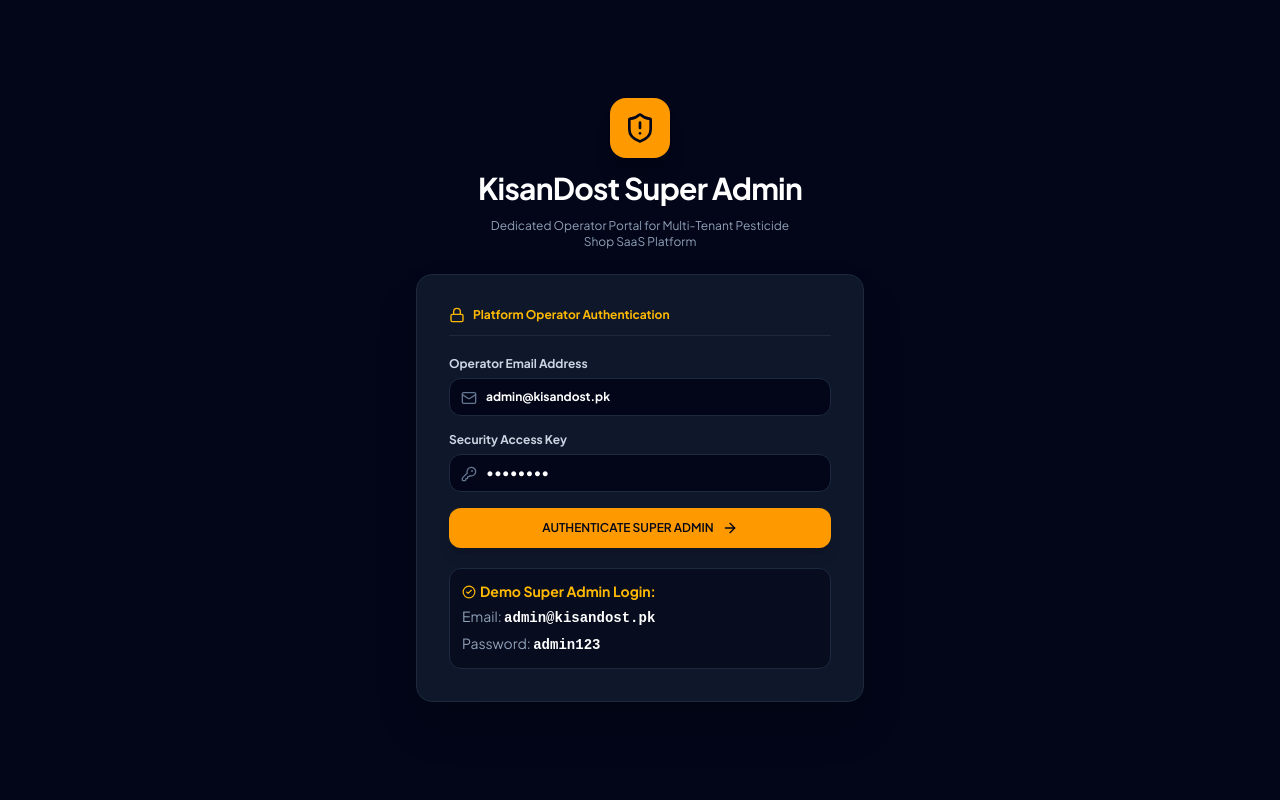
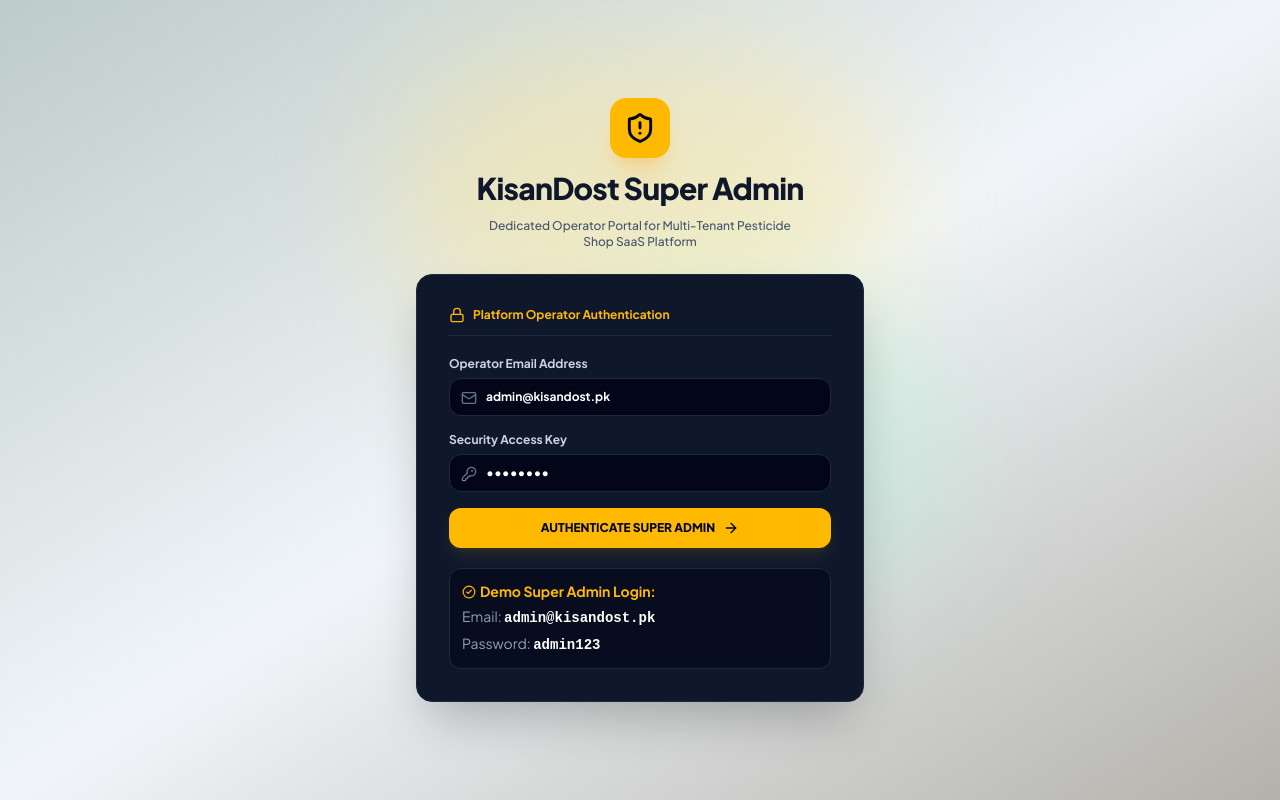
Before and after one commit to maazyasin369-ctrl/Kisandost-POS, a Next.js app: page /admin/login in a window 1280 px wide. Built offline with nearby package versions, Linux system fonts and the light colour scheme.

Commit message:
Apply soft light agri background with dark black and yellow card contrast

```diff
--- a/src/app/(auth)/login/page.tsx
+++ b/src/app/(auth)/login/page.tsx
@@ -30,19 +30,22 @@
   }
 
   return (
-    <div className="min-h-screen bg-slate-950 flex items-center justify-center p-4 text-slate-100">
+    <div className="min-h-screen bg-gradient-to-br from-emerald-50/80 via-slate-100 to-amber-50/70 relative flex items-center justify-center p-4 text-slate-900 font-jakarta overflow-hidden">
+      {/* Soft ambient background glow */}
+      <div className="absolute top-1/4 left-1/2 -translate-x-1/2 -translate-y-1/2 w-[500px] h-[300px] bg-amber-200/40 blur-3xl pointer-events-none rounded-full" />
+      <div className="absolute bottom-1/4 right-1/4 w-[400px] h-[300px] bg-emerald-200/30 blur-3xl pointer-events-none rounded-full" />
 
-      <div className="relative w-full max-w-md">
+      <div className="relative w-full max-w-md z-10">
         {/* Logo & Brand */}
         <div className="text-center mb-8">
-          <div className="inline-flex items-center justify-center w-16 h-16 bg-amber-400 text-slate-950 rounded-2xl shadow-xl shadow-amber-400/10 mb-4">
+          <div className="inline-flex items-center justify-center w-16 h-16 bg-amber-400 text-slate-950 rounded-2xl shadow-xl shadow-amber-500/20 mb-4">
             <Store className="w-8 h-8 text-slate-950" strokeWidth={2.2} />
           </div>
-          <h1 className="text-2xl font-extrabold text-white tracking-tight">KisanDost POS</h1>
-          <p className="text-slate-400 text-sm mt-1">Pesticide &amp; Agri Shop Management</p>
+          <h1 className="text-2xl font-extrabold text-slate-900 tracking-tight">KisanDost POS</h1>
+          <p className="text-slate-600 text-sm mt-1 font-medium">Pesticide &amp; Agri Shop Management</p>
         </div>
 
-        {/* Login Card */}
+        {/* Login Card (Kept Black & Yellow) */}
         <div className="bg-slate-900 rounded-2xl shadow-2xl overflow-hidden border border-slate-800">
           {/* Card Header */}
           <div className="bg-slate-950 px-6 py-4 border-b border-slate-800">
@@ -163,8 +166,8 @@
           </div>
         </div>
 
-        <p className="text-center text-slate-400 text-xs mt-6">
-          Super Admin operator? <Link href="/admin/login" className="text-amber-400 underline font-bold hover:text-amber-300">Sign in here</Link>
+        <p className="text-center text-slate-600 text-xs mt-6 font-medium">
+          Super Admin operator? <Link href="/admin/login" className="text-amber-600 underline font-bold hover:text-amber-700">Sign in here</Link>
         </p>
       </div>
     </div>
--- a/src/app/(auth)/signup/page.tsx
+++ b/src/app/(auth)/signup/page.tsx
@@ -20,18 +20,22 @@
   }
 
   return (
-    <div className="min-h-screen bg-slate-950 flex items-center justify-center p-4 text-slate-100">
+    <div className="min-h-screen bg-gradient-to-br from-emerald-50/80 via-slate-100 to-amber-50/70 relative flex items-center justify-center p-4 text-slate-900 font-jakarta overflow-hidden">
+      {/* Soft ambient background glow */}
+      <div className="absolute top-1/4 left-1/2 -translate-x-1/2 -translate-y-1/2 w-[500px] h-[300px] bg-amber-200/40 blur-3xl pointer-events-none rounded-full" />
+      <div className="absolute bottom-1/4 right-1/4 w-[400px] h-[300px] bg-emerald-200/30 blur-3xl pointer-events-none rounded-full" />
 
-      <div className="relative w-full max-w-lg">
+      <div className="relative w-full max-w-lg z-10">
         {/* Logo */}
         <div className="text-center mb-8">
-          <div className="inline-flex items-center justify-center w-16 h-16 bg-amber-400 text-slate-950 rounded-2xl shadow-xl shadow-amber-400/10 mb-4">
+          <div className="inline-flex items-center justify-center w-16 h-16 bg-amber-400 text-slate-950 rounded-2xl shadow-xl shadow-amber-500/20 mb-4">
             <Store className="w-8 h-8 text-slate-950" strokeWidth={2.2} />
           </div>
-          <h1 className="text-2xl font-extrabold text-white tracking-tight">Register Your Agri Shop</h1>
-          <p className="text-slate-400 text-sm mt-1">Start your 30-day free trial — no credit card required</p>
+          <h1 className="text-2xl font-extrabold text-slate-900 tracking-tight">Register Your Agri Shop</h1>
+          <p className="text-slate-600 text-sm mt-1 font-medium">Start your 30-day free trial — no credit card required</p>
         </div>
 
+        {/* Signup Card (Kept Black & Yellow) */}
         <div className="bg-slate-900 rounded-2xl shadow-2xl overflow-hidden border border-slate-800">
           {/* Header */}
           <div className="bg-slate-950 px-6 py-4 border-b border-slate-800">
--- a/src/app/admin/login/page.tsx
+++ b/src/app/admin/login/page.tsx
@@ -28,26 +28,30 @@
   };
 
   return (
-    <div className="min-h-screen bg-slate-950 flex flex-col items-center justify-center p-4 text-slate-100 font-jakarta">
-      <div className="max-w-md w-full space-y-6">
+    <div className="min-h-screen bg-gradient-to-br from-emerald-50/80 via-slate-100 to-amber-50/70 relative flex flex-col items-center justify-center p-4 text-slate-900 font-jakarta overflow-hidden">
+      {/* Soft ambient background glow */}
+      <div className="absolute top-1/4 left-1/2 -translate-x-1/2 -translate-y-1/2 w-[500px] h-[300px] bg-amber-200/40 blur-3xl pointer-events-none rounded-full" />
+      <div className="absolute bottom-1/4 right-1/4 w-[400px] h-[300px] bg-emerald-200/30 blur-3xl pointer-events-none rounded-full" />
+
+      <div className="max-w-md w-full space-y-6 relative z-10">
 
         {/* Logo & Header */}
         <div className="text-center space-y-3">
-          <div className="inline-flex p-3.5 bg-amber-500 text-slate-950 rounded-2xl shadow-xl">
-            <ShieldAlert className="w-8 h-8" />
+          <div className="inline-flex p-3.5 bg-amber-400 text-slate-950 rounded-2xl shadow-xl shadow-amber-500/20">
+            <ShieldAlert className="w-8 h-8 text-slate-950" strokeWidth={2.2} />
           </div>
-          <h1 className="text-2xl sm:text-3xl font-bold text-white tracking-tight">
+          <h1 className="text-2xl sm:text-3xl font-extrabold text-slate-900 tracking-tight">
             KisanDost Super Admin
           </h1>
-          <p className="text-xs text-slate-400 max-w-xs mx-auto">
+          <p className="text-xs text-slate-600 max-w-xs mx-auto font-medium">
             Dedicated Operator Portal for Multi-Tenant Pesticide Shop SaaS Platform
           </p>
         </div>
 
-        {/* Login Card */}
+        {/* Login Card (Kept Black & Yellow) */}
         <div className="bg-slate-900 border border-slate-800 rounded-2xl p-6 sm:p-8 shadow-2xl space-y-5">
           <div className="flex items-center space-x-2 pb-3 border-b border-slate-800 text-amber-400 font-bold text-xs">
-            <Lock className="w-4 h-4" />
+            <Lock className="w-4 h-4 text-amber-400" />
             <span>Platform Operator Authentication</span>
           </div>
 
@@ -68,7 +72,7 @@
                   onChange={(e) => setEmail(e.target.value)}
                   placeholder="admin@kisandost.pk"
                   required
-                  className="w-full pl-9 pr-4 py-2.5 bg-slate-950 border border-slate-800 rounded-xl text-xs font-bold text-white focus:outline-none focus:border-amber-500"
+                  className="w-full pl-9 pr-4 py-2.5 bg-slate-950 border border-slate-800 rounded-xl text-xs font-bold text-white focus:outline-none focus:border-amber-400 focus:ring-2 focus:ring-amber-400/20"
                 />
               </div>
             </div>
@@ -83,7 +87,7 @@
                   onChange={(e) => setPassword(e.target.value)}
                   placeholder="••••••••"
                   required
-                  className="w-full pl-9 pr-4 py-2.5 bg-slate-950 border border-slate-800 rounded-xl text-xs font-bold text-white focus:outline-none focus:border-amber-500"
+                  className="w-full pl-9 pr-4 py-2.5 bg-slate-950 border border-slate-800 rounded-xl text-xs font-bold text-white focus:outline-none focus:border-amber-400 focus:ring-2 focus:ring-amber-400/20"
                 />
               </div>
             </div>
@@ -91,10 +95,10 @@
             <button
               type="submit"
               disabled={loading}
-              className="w-full bg-amber-500 hover:bg-amber-400 active:bg-amber-600 text-slate-950 font-semibold py-3 rounded-xl text-xs shadow-lg transition-all flex items-center justify-center space-x-2"
+              className="w-full bg-amber-400 hover:bg-amber-300 active:bg-amber-500 text-slate-950 font-black py-3 rounded-xl text-xs shadow-lg shadow-amber-400/10 transition-all flex items-center justify-center space-x-2 cursor-pointer active:scale-[0.98]"
             >
               <span>{loading ? 'Authenticating...' : 'AUTHENTICATE SUPER ADMIN'}</span>
-              <ArrowRight className="w-4 h-4" />
+              <ArrowRight className="w-4 h-4 text-slate-950" />
             </button>
           </form>
 
```
